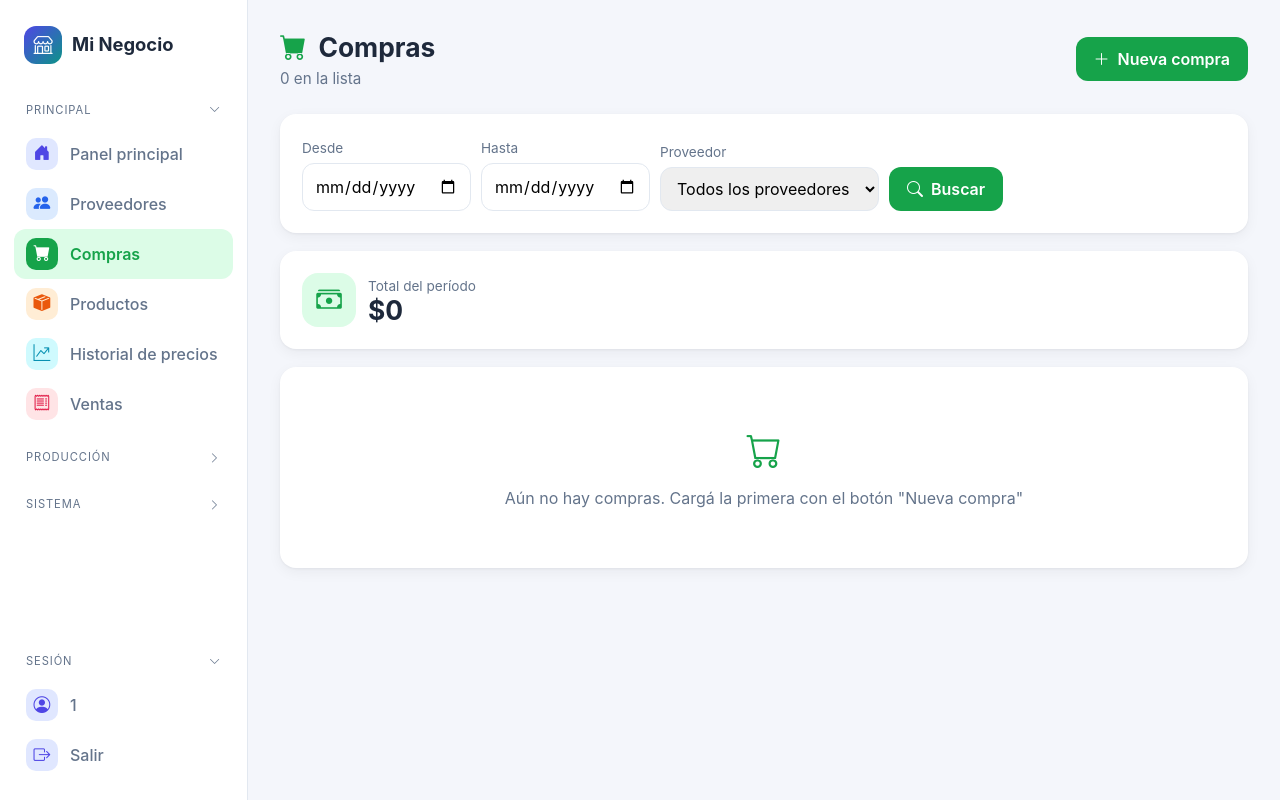
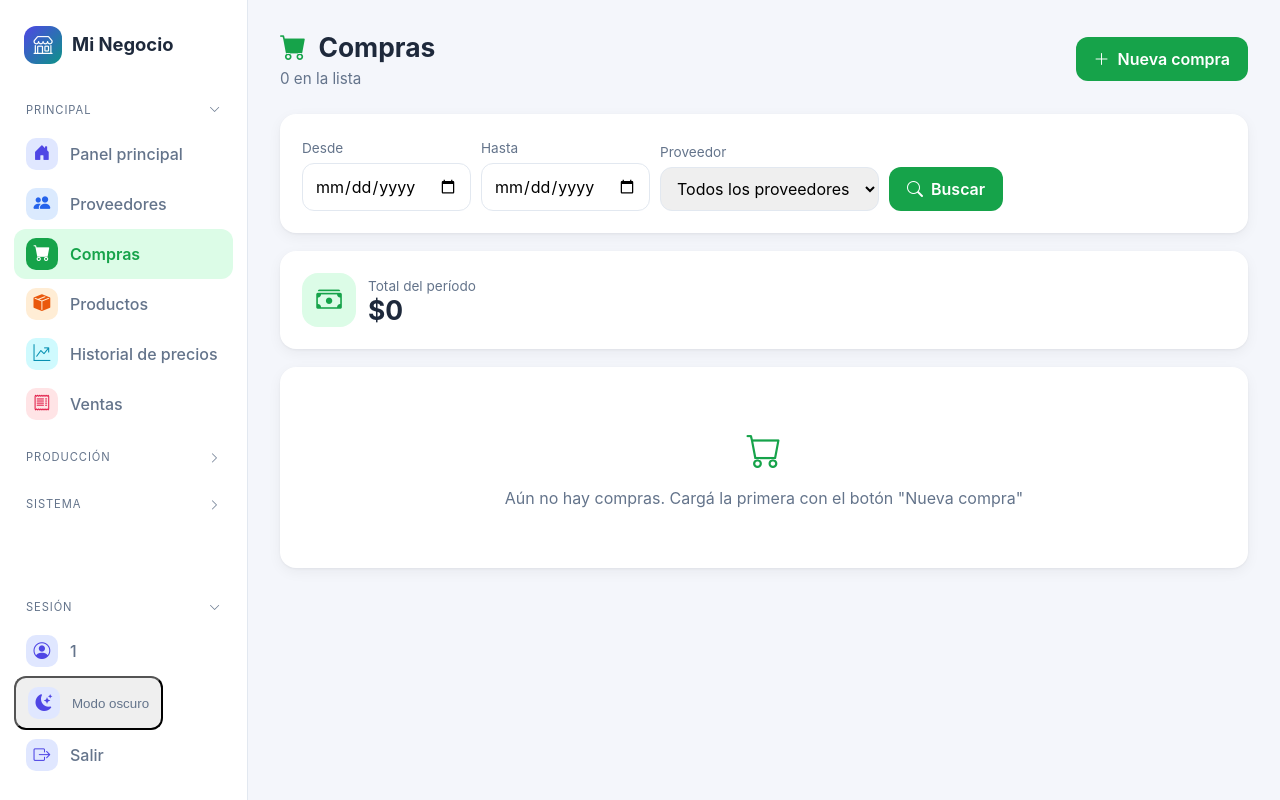
Before and after one commit to capellaluis/web-calculo-de-costo-venta, a Flask app: page /compras/ in a window 1280 px wide, after a click on "SESIÓN". Run offline with Flask 3, Linux system fonts and the light colour scheme; the visitor is signed in with stand-in values (Sample User, id 1); data comes from the database, SQL or seed files in the repository; data that the repository does not hold is empty; some libraries are stand-ins or nearby versions.

Commit message:
fix(ui): add theme toggle buttons to topbar and sidebar menu

```diff
--- a/templates/base.html
+++ b/templates/base.html
@@ -35,6 +35,9 @@
 {# ===== TopBar (solo móvil) ===== #}
 <header class="topbar">
   <a class="marca" href="{{ url_for('dashboard.inicio') }}">{{ logo() }}<span>{{ negocio.nombre }}</span></a>
+  <button type="button" class="topbar-btn" data-tema-toggle aria-label="Cambiar tema">
+    <i class="bi bi-moon-stars-fill"></i>
+  </button>
   <button type="button" class="topbar-btn" id="botonMenu" aria-label="Abrir menú" aria-controls="menuLateral" aria-expanded="false">
     <i class="bi bi-list"></i>
   </button>
@@ -71,6 +74,9 @@
       <div class="nav-item nav-usuario">
         <i class="bi bi-person-circle"></i><span>{{ session.get('usuario', '') }}</span>
       </div>
+      <button type="button" class="nav-item" data-tema-toggle>
+        <i class="bi bi-moon-stars-fill"></i><span>Modo oscuro</span>
+      </button>
       <a class="nav-item" href="{{ url_for('auth.logout') }}">
         <i class="bi bi-box-arrow-right"></i><span>Salir</span>
       </a>
```
